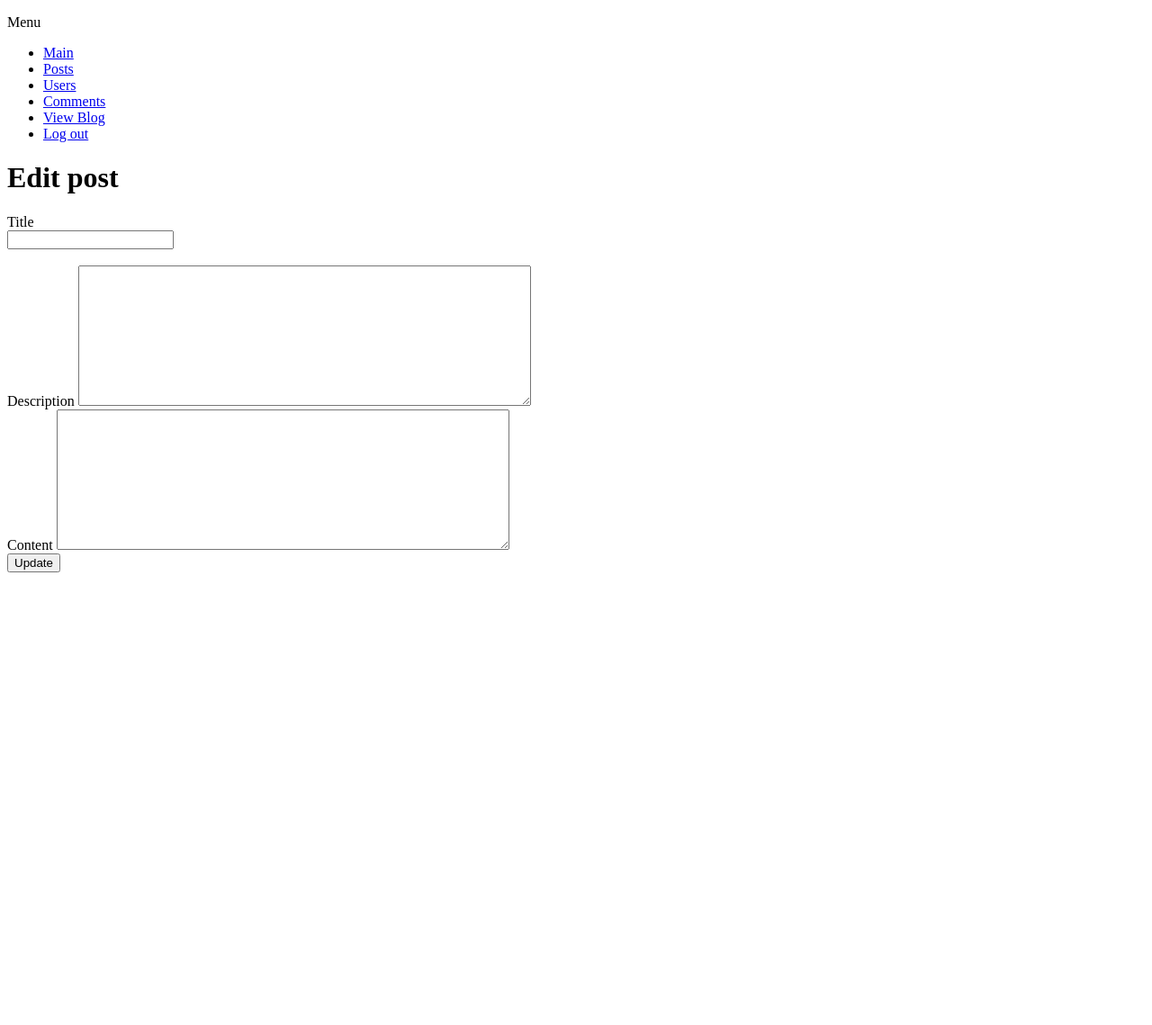
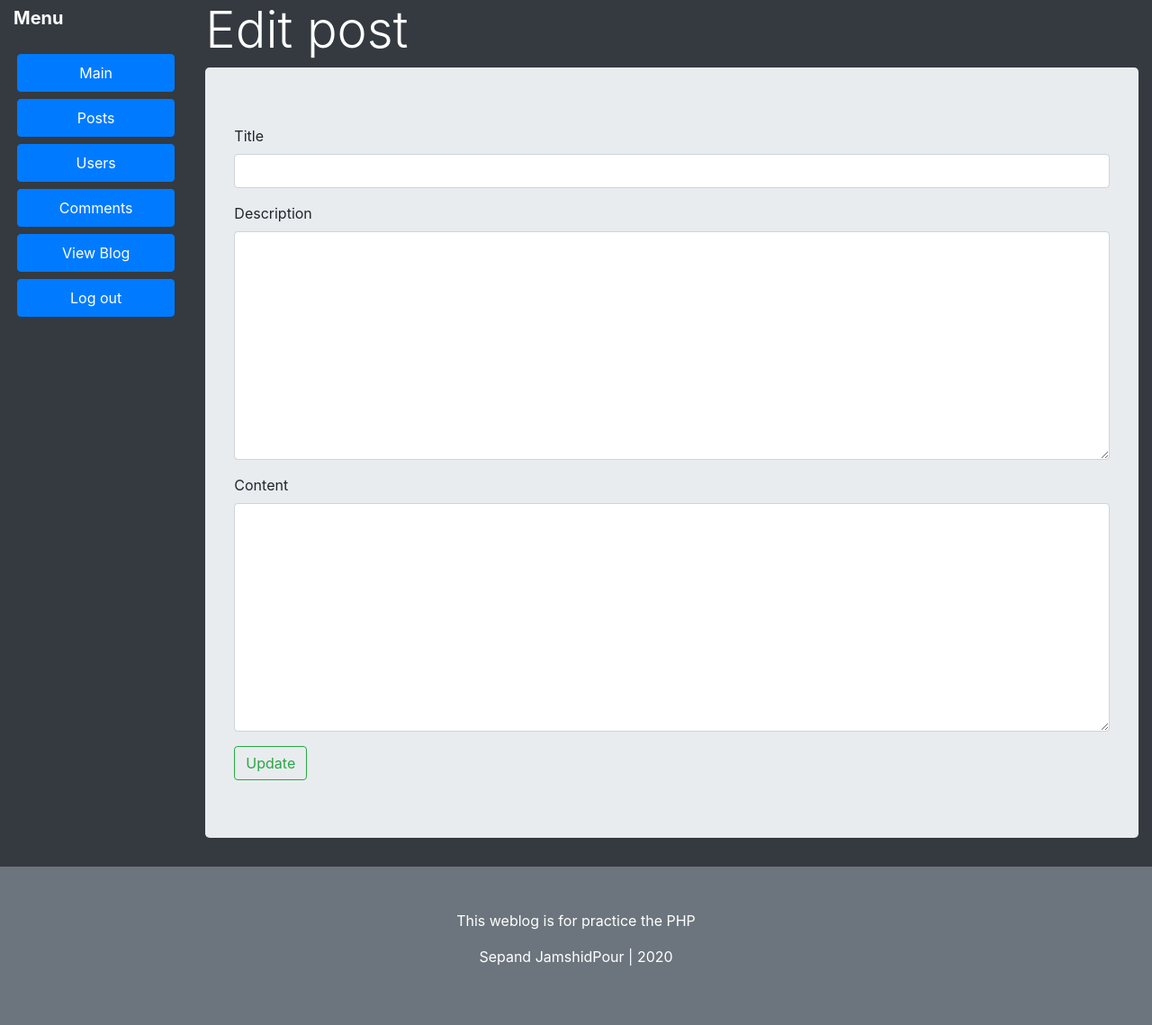
Before and after one commit to SepandJP/Simple_Blog, a PHP site: page /admin/edit_post.php in a window 1280 px wide. Shown: the whole page at 90% size. Before the commit the page ends 636 px from the top, so only its background shows below. Run offline with PHP 8.4, Linux system fonts and the light colour scheme; the visitor is signed in with stand-in values (Sample User, id 1); data that the repository does not hold is empty; some libraries are stand-ins or nearby versions.

Commit message:
created edit_posts page frontend

```diff
--- a/admin/edit_post.php
+++ b/admin/edit_post.php
@@ -11,11 +11,17 @@ if(!$user->is_logged_in()){ header('Location: login.php'); }
 <!DOCTYPE html>
 <html lang="en">
 <head>
-    <meta charset="utf-8">
+
+    <!--  meta tags and include Bootstrap stylesheet  -->
+    <?php include '../pages/head.html';?>
+
     <title>Admin | Edit Post</title>
 </head>
 
-<body>
+<body class="bg-dark">
+
+<!-- menu & content -->
+<div class="container-fluid row m-0 p-0">
 
 <!-- navigation menu -->
 <?php
@@ -23,7 +29,10 @@ include 'menu.php';
 // todo delete <br> tags
 ?>
 
-<h1>Edit post</h1>
+    <!--  main content  -->
+    <div class="col-sm-9 col-lg-10">
+
+<h1 class="display-4 text-white">Edit post</h1>
 
 <!--
     PHP code
@@ -35,6 +44,7 @@ include 'menu.php';
 if (isset($_POST['submit'])) {
     function strMapFunction($v)
     {
+        $v = htmlentities($v);
         return strtok($v, '&');
     }
 
@@ -91,18 +101,6 @@ if (isset($_POST['submit'])) {
     }
 }
 
-/*
- * check for any errors
- * if has been any errors
- * display them
- * */
-if (isset($error))
-{
-    foreach ($error as $err) {
-        echo '<p>'.$err.'</p>';
-    }
-}
-
 
 // get post from database
 try {
@@ -120,45 +118,57 @@ catch(PDOException $e)
 
 ?>
 
-<div>
+<div class="jumbotron">
+
+    <?php
+            /*
+        * check for any errors
+        * if has been any errors
+        * display them
+        * */
+    if (isset($error))
+    {
+        echo '<div class="container-fluid m-4">';
+        foreach ($error as $err) {
+            echo '<div class="alert alert-danger alert-dismissible fade show col-sm-7 col-md-5 col-lg-4" role="alert">';
+            echo '    <span>' . $err . '</span>';
+            echo '    <button type="button" class="close" data-dismiss="alert" aria-label="Close">';
+            echo '        <span aria-hidden="true">&times;</span>';
+            echo '    </button>';
+            echo '</div>';
+        }
+        echo '</div>';
+    }
+    ?>
+
     <form method="post">
         <!-- for POST id and update post -->
         <input type="hidden" name="postID" value="<?php echo $post['postID'];?>">
 
-        <label for="inTitle">Title
-            <br />
-            <input type="text" id="inTitle" name="postTitle" value="<?php echo $post['postTitle'];?>">
-        </label>
+        <div class="form-group">
+            <label for="inTitle">Title</label>
+            <input class="form-control" type="text" id="inTitle" name="postTitle" value="<?php echo $post['postTitle'];?>">
+        </div>
 
-        <br />
-        <br />
+        <div class="form-group">
+            <label for="inDesc">Description</label>
+            <textarea class="form-control" id="inDesc" name="postDesc" cols="60" rows="10"><?php echo $post['postDesc']?></textarea>
+        </div>
 
-        <label for="inDesc">Description
-            <textarea id="inDesc" name="postDesc" cols="60" rows="10"><?php echo $post['postDesc']?></textarea>
-        </label>
+        <div class="form-group">
+            <label for="inCont">Content</label>
+            <textarea class="form-control" id="inCont" name="postCont" cols="60" rows="10"><?php echo $post['postCont']?></textarea>
+        </div>
 
-        <br />
-
-        <label>Content
-            <textarea id="inCont" name="postCont" cols="60" rows="10"><?php echo $post['postCont']?></textarea>
-        </label>
-
-        <br />
-
-        <input type="submit" name="submit" value="Update">
+        <input class="btn btn-outline-success" type="submit" name="submit" value="Update">
     </form>
 </div>
 
+    </div>
+</div>
 
-<!-- text editor CDN -->
-<script type="text/javascript" src="http://js.nicedit.com/nicEdit-latest.js"></script> <script type="text/javascript">
-    //<![CDATA[
-    bkLib.onDomLoaded(function() {
-        new nicEditor({fullPanel : true}).panelInstance('inDesc');
-        new nicEditor({fullPanel : true}).panelInstance('inCont');
-    });
-    //]]>
-</script>
+<!-- JavaScript files -->
+<?php include '../pages/footer.html';?>
 
 </body>
 </html>
```
